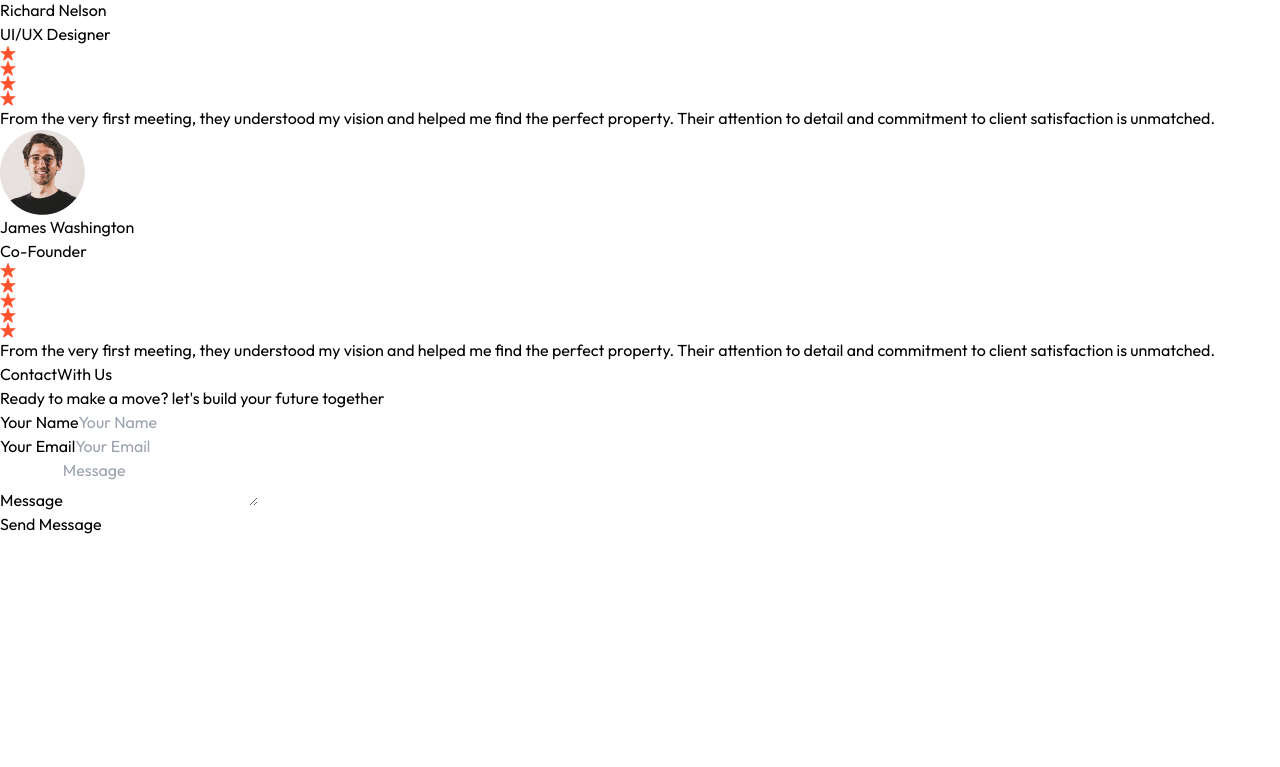
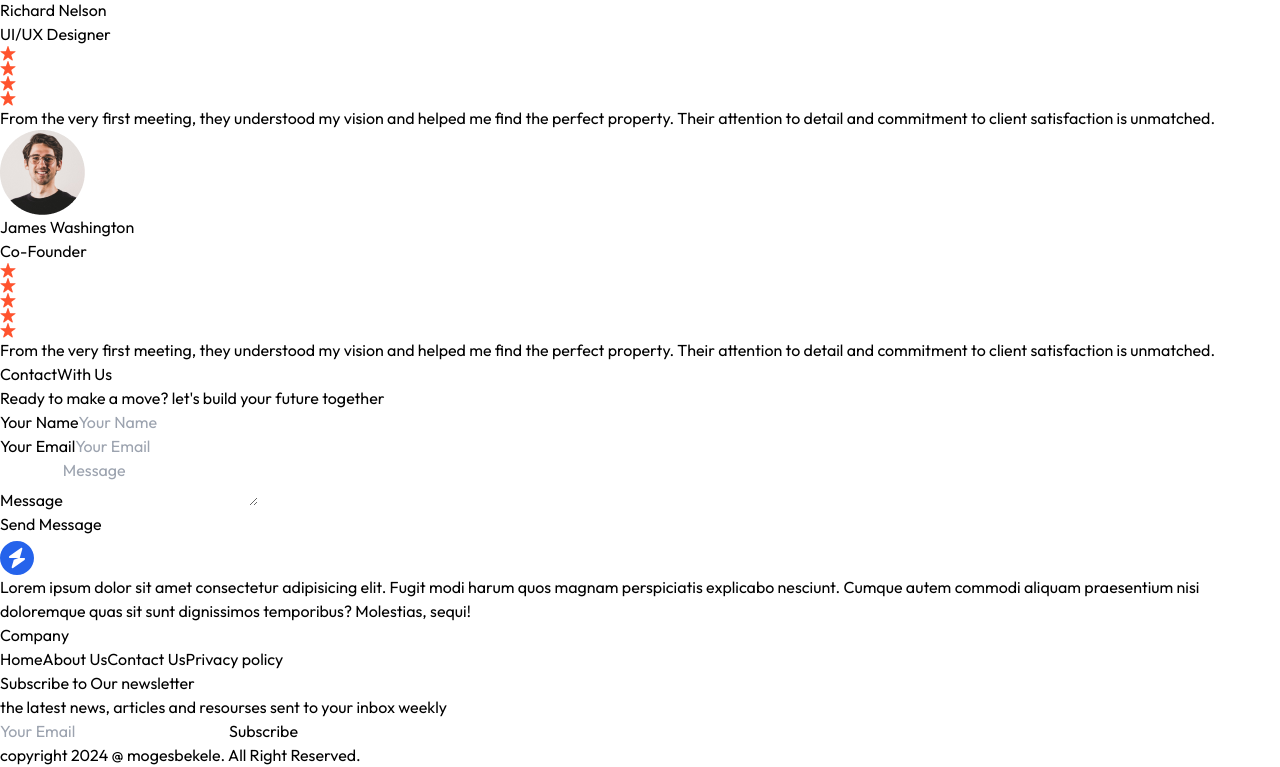
Before and after one commit to MogesBekele/real-estate, a React (Vite) app: page / in a window 1280 px wide. Shown: the part 6139-6906 px from the top of the page. Before the commit the page ends 6675 px from the top, so only its background shows below. Built offline with nearby package versions, Linux system fonts and the light colour scheme.

Commit message:
last commit

```diff
--- a/package.json
+++ b/package.json
@@ -10,6 +10,7 @@
     "preview": "vite preview"
   },
   "dependencies": {
+    "framer-motion": "^11.13.5",
     "react": "^18.3.1",
     "react-dom": "^18.3.1"
   },
--- a/src/App.jsx
+++ b/src/App.jsx
@@ -4,6 +4,7 @@
 import Projects from './components/Projects'
 import Testimonials from './components/Testimonials'
 import Contact from './components/Contact'
+import Footer from './components/Footer'
 
 const App = () => {
   return (
@@ -13,6 +14,7 @@
       <Projects/>
       <Testimonials/>
       <Contact/>
+      <Footer/>
 
 
     </div>
--- a/src/components/About.jsx
+++ b/src/components/About.jsx
@@ -1,9 +1,15 @@
 import React from "react";
 import { assets } from "../assets/assets";
+import { motion } from "framer-motion";
 
 const About = () => {
   return (
-    <div
+    <motion.div
+    initial={{opacity: 0, x:200}}
+      transition={{duration: 3}}
+      whileInView={{opacity:1, x:0}}
+      viewport={{once: true}}
+
       className="flex flex-col items-center justify-center container mx-auto p-14 md:px-20 lg:px-32 w-full overflow-hidden"
       id="About"
     >
@@ -45,7 +51,7 @@
           <button className="text-white bg-blue-600 rounded px-8 py-2">Learn more</button>
         </div>
       </div>
-    </div>
+    </motion.div>
   );
 };
 
--- a/src/components/Contact.jsx
+++ b/src/components/Contact.jsx
@@ -1,8 +1,14 @@
 import React from 'react'
-
+import { motion } from "framer-motion";
 const Contact = () => {
   return (
-    <div className='text-center p-6 py-20 lg:px-32 w-full overflow-hidden' id='Contact'>
+    <motion.div
+
+    initial={{opacity: 0, x:-200}}
+    transition={{duration: 1.5}}
+    whileInView={{opacity:1, x:0}}
+    viewport={{once: true}}
+     className='text-center p-6 py-20 lg:px-32 w-full overflow-hidden' id='Contact'>
           <h1 className="text-2xl sm:text-4xl font-bold mb-2 text-center">
         Contact
         <span className="underline underline-offset-4 decoration-1 under font-light">
@@ -31,7 +37,7 @@
         <button  className='bg-blue-600 text-white py-2 px-12 mb-10 rounded'>Send Message</button>
       </form>
 
-    </div>
+    </motion.div>
   )
 }
 
--- /dev/null
+++ b/src/components/Footer.jsx
@@ -0,0 +1,64 @@
+import React from "react";
+import { assets } from "../assets/assets";
+
+const Footer = () => {
+  return (
+    <div
+      className="pt-10 px-14 md:px-20 lg:px-32 bg-gray-900 w-full overflow-hidden"
+      id="Footer"
+    >
+      <div className="container mx-auto gap-2  flex flex-col md:flex-row">
+        <div className="w-full md:w-1/3 mb-8 md:mb-0">
+          <img src={assets.logo_dark} alt="" />
+          <p className="text-gray-400 mt-4 pr-3">
+            Lorem ipsum dolor sit amet consectetur adipisicing elit. Fugit modi
+            harum quos magnam perspiciatis explicabo nesciunt. Cumque autem
+            commodi aliquam praesentium nisi doloremque quas sit sunt
+            dignissimos temporibus? Molestias, sequi!
+          </p>
+        </div>
+        <div className="w-full md:w-1/5 mb-8 md:mb-0">
+          <h3 className="text-white text-lg font-bold mb-4">Company</h3>
+          <ul className="flex flex-col gap-2 text-gray-400">
+            <a href="#Header" className="hover:text-white">
+              Home
+            </a>
+            <a href="#About" className="hover:text-white">
+              About Us
+            </a>
+            <a href="#Contact" className="hover:text-white">
+              Contact Us
+            </a>
+            <a href="#" className="hover:text-white">
+              Privacy policy
+            </a>
+          </ul>
+        </div>
+        <div className="w-full md:w-1/3">
+          <h3 className="text-white text-lg font-bold mb-4">
+            Subscribe to Our newsletter
+          </h3>
+          <p className="text-gray-400 mb-4 max-w-80">
+            the latest news, articles and resourses sent to your inbox weekly
+          </p>
+
+          <div className="flex gap-2">
+            <input
+              className="p-2 rounded bg-gray-800 text-gray-400 border border-gray-700 focus:outline-none w-full md:w-auto"
+              type="email"
+              placeholder="Your Email"
+            />
+            <button className="py-2 px-4 rounded bg-blue-400 text-white">
+              Subscribe
+            </button>
+          </div>
+        </div>
+      </div>
+      <div className="border-t border-gray-700 py-4 mt-10 text-center text-gray-500">
+        copyright 2024 @ mogesbekele. All Right Reserved.
+      </div>
+    </div>
+  );
+};
+
+export default Footer;
--- a/src/components/Header.jsx
+++ b/src/components/Header.jsx
@@ -1,5 +1,6 @@
 import React from "react";
 import Navbar from "./Navbar";
+import { motion } from "framer-motion";
 
 const Header = () => {
   return (
@@ -9,7 +10,12 @@
       id="Header"
     >
       <Navbar />
-      <div className="container text-center mx-auto py-4 px-6 md:px-20 lg:px-32 text-white">
+      <motion.div
+      initial={{opacity: 0, y:200}}
+      transition={{duration: 1.5}}
+      whileInView={{opacity:1, y:0}}
+      viewport={{once: true}}
+       className="container text-center mx-auto py-4 px-6 md:px-20 lg:px-32 text-white">
         <h2 className="text-5xl sm:text-6xl md:text-[82px] inline-block max-w-3xl font-semibold pt-20">
           Explore homes that fit your dreams
         </h2>
@@ -24,7 +30,7 @@
             Contact Us
           </a>
         </div>
-      </div>
+      </motion.div>
     </div>
   );
 };
--- a/src/components/Projects.jsx
+++ b/src/components/Projects.jsx
@@ -1,5 +1,6 @@
 import React, { useEffect, useState } from "react";
 import { assets, projectsData } from "../assets/assets";
+import { motion } from "framer-motion";
 
 const Projects = () => {
   const [currentIndex, setCurrentIndex] = useState(0);
@@ -30,7 +31,11 @@
   },[])
 
   return (
-    <div
+    <motion.div
+    initial={{opacity: 0, x:-200}}
+      transition={{duration: 3}}
+      whileInView={{opacity:1, x:0}}
+      viewport={{once: true}}
       className="container mx-auto py-4 pt-20 px-6 md:px-20 lg:px-32 my-20 w-full overflow-hidden"
       id="Projects"
     >
@@ -85,7 +90,7 @@
           ))}
         </div>
       </div>
-    </div>
+    </motion.div>
   );
 };
 
--- a/src/components/Testimonials.jsx
+++ b/src/components/Testimonials.jsx
@@ -1,9 +1,14 @@
 import React from "react";
 import { assets, testimonialsData } from "../assets/assets";
+import { motion } from "framer-motion";
 
 const Testimonials = () => {
   return (
-    <div
+    <motion.div
+    initial={{opacity: 0, x:200}}
+    transition={{duration: 1.5}}
+    whileInView={{opacity:1, x:0}}
+    viewport={{once: true}}
       className="container mx-auto py-10 lg:px-32 w-full overflow-hidden"
       id="Testimonials"
     >
@@ -32,7 +37,7 @@
           </div>
         ))}
       </div>
-    </div>
+    </motion.div>
   );
 };
 
```
Also changed, not shown: 1 other file (tests, documents, lock files or other folders).
